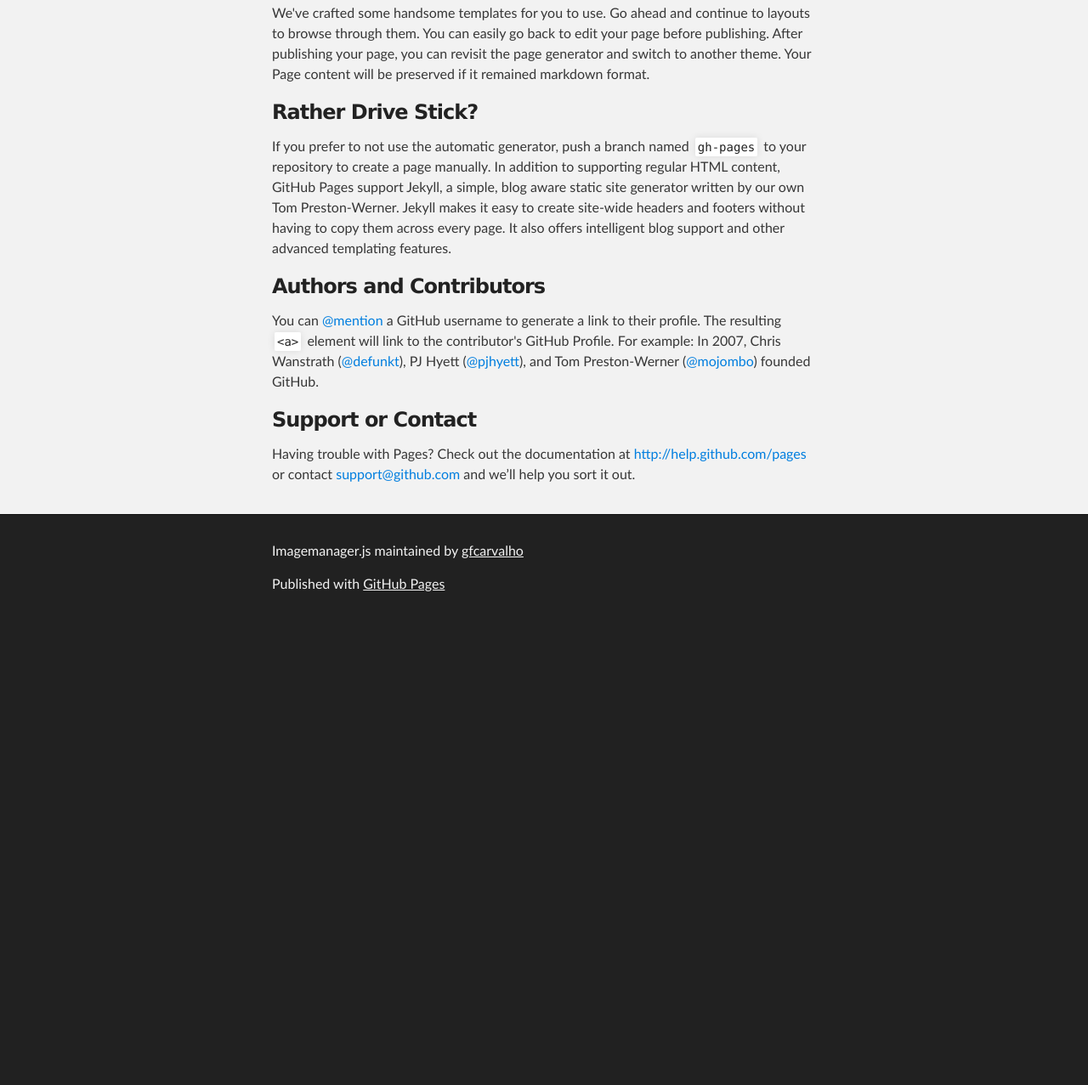
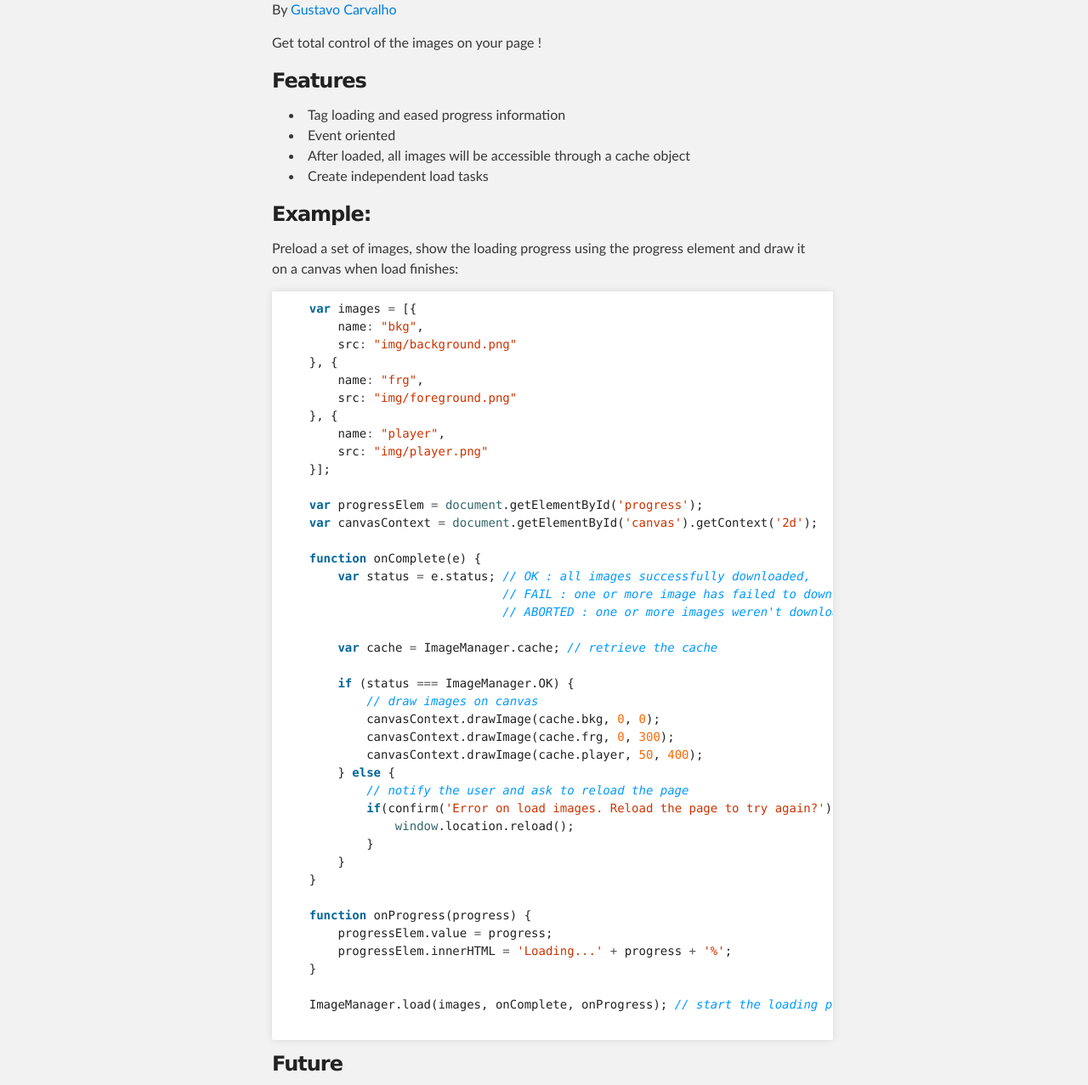
Before and after one commit to gfcarvalho/image-manager.js, a plain HTML site: page index.html in a window 1280 px wide. Shown: the part 694-1971 px from the top of the page at 85% size. Before the commit the page ends 1428 px from the top, so only its background shows below. Drawn offline with Linux system fonts and the light colour scheme.

```diff
--- a/index.html
+++ b/index.html
@@ -4,11 +4,11 @@
   <head>
     <meta charset='utf-8' />
     <meta http-equiv="X-UA-Compatible" content="chrome=1" />
-    <meta name="description" content="Imagemanager.js : A easy to use, small and standalone but powerful and complex library that gives you amazing control of your image assets by preloading, caching and managing it." />
+    <meta name="description" content="ImageManager.js : An easy to use, small and standalone but powerful and complex library that gives you amazing control of your image assets by preloading, caching and managing it." />
 
     <link rel="stylesheet" type="text/css" media="screen" href="stylesheets/stylesheet.css">
 
-    <title>Imagemanager.js</title>
+    <title>ImageManager.js</title>
   </head>
 
   <body>
@@ -18,8 +18,8 @@
         <header class="inner">
           <a id="forkme_banner" href="https://github.com/gfcarvalho/ImageManager.js">View on GitHub</a>
 
-          <h1 id="project_title">Imagemanager.js</h1>
-          <h2 id="project_tagline">A easy to use, small and standalone but powerful and complex library that gives you amazing control of your image assets by preloading, caching and managing it.</h2>
+          <h1 id="project_title">ImageManager.js</h1>
+          <h2 id="project_tagline">An easy to use, small and standalone but powerful and complex library that gives you amazing control of your image assets by preloading, caching and managing it.</h2>
 
             <section id="downloads">
               <a class="zip_download_link" href="https://github.com/gfcarvalho/ImageManager.js/zipball/master">Download this project as a .zip file</a>
@@ -32,57 +32,101 @@
     <div id="main_content_wrap" class="outer">
       <section id="main_content" class="inner">
         <h3>
-<a name="image-manager" class="anchor" href="#image-manager"><span class="octicon octicon-link"></span></a>Image Manager</h3>
+<a name="imagemanagerjs" class="anchor" href="#imagemanagerjs"><span class="octicon octicon-link"></span></a>ImageManager.js</h3>
 
-<p>This automatic page generator is the easiest way to create beautiful pages for all of your projects. Author your page content here using GitHub Flavored Markdown, select a template crafted by a designer, and publish. After your page is generated, you can check out the new branch:</p>
+<p><a href="https://codeclimate.com/github/gfcarvalho/ImageManager.js"><img src="https://codeclimate.com/github/gfcarvalho/ImageManager.js.png" alt="Code Climate"></a></p>
 
-<pre><code>$ cd your_repo_root/repo_name
-$ git fetch origin
-$ git checkout gh-pages
-</code></pre>
+<p>By <a href="@gfcarvalho">Gustavo Carvalho</a></p>
 
-<p>If you're using the GitHub for Mac, simply sync your repository and you'll see the new branch.</p>
+<p>Get total control of the images on your page !</p>
 
 <h3>
-<a name="designer-templates" class="anchor" href="#designer-templates"><span class="octicon octicon-link"></span></a>Designer Templates</h3>
+<a name="features" class="anchor" href="#features"><span class="octicon octicon-link"></span></a>Features</h3>
 
-<p>We've crafted some handsome templates for you to use. Go ahead and continue to layouts to browse through them. You can easily go back to edit your page before publishing. After publishing your page, you can revisit the page generator and switch to another theme. Your Page content will be preserved if it remained markdown format.</p>
+<ul>
+<li>Tag loading and eased progress information</li>
+<li>Event oriented</li>
+<li>After loaded, all images will be accessible through a cache object</li>
+<li>Create independent load tasks</li>
+</ul><h3>
+<a name="example" class="anchor" href="#example"><span class="octicon octicon-link"></span></a>Example:</h3>
+
+<p>Preload a set of images, show the loading progress using the progress element and draw it on a canvas when load finishes:</p>
+
+<div class="highlight highlight-js"><pre>    <span class="kd">var</span> <span class="nx">images</span> <span class="o">=</span> <span class="p">[{</span>
+        <span class="nx">name</span><span class="o">:</span> <span class="s2">"bkg"</span><span class="p">,</span>
+        <span class="nx">src</span><span class="o">:</span> <span class="s2">"img/background.png"</span>
+    <span class="p">},</span> <span class="p">{</span>
+        <span class="nx">name</span><span class="o">:</span> <span class="s2">"frg"</span><span class="p">,</span>
+        <span class="nx">src</span><span class="o">:</span> <span class="s2">"img/foreground.png"</span>
+    <span class="p">},</span> <span class="p">{</span>
+        <span class="nx">name</span><span class="o">:</span> <span class="s2">"player"</span><span class="p">,</span>
+        <span class="nx">src</span><span class="o">:</span> <span class="s2">"img/player.png"</span>
+    <span class="p">}];</span>
+
+    <span class="kd">var</span> <span class="nx">progressElem</span> <span class="o">=</span> <span class="nb">document</span><span class="p">.</span><span class="nx">getElementById</span><span class="p">(</span><span class="s1">'progress'</span><span class="p">);</span>
+    <span class="kd">var</span> <span class="nx">canvasContext</span> <span class="o">=</span> <span class="nb">document</span><span class="p">.</span><span class="nx">getElementById</span><span class="p">(</span><span class="s1">'canvas'</span><span class="p">).</span><span class="nx">getContext</span><span class="p">(</span><span class="s1">'2d'</span><span class="p">);</span>
+
+    <span class="kd">function</span> <span class="nx">onComplete</span><span class="p">(</span><span class="nx">e</span><span class="p">)</span> <span class="p">{</span>
+        <span class="kd">var</span> <span class="nx">status</span> <span class="o">=</span> <span class="nx">e</span><span class="p">.</span><span class="nx">status</span><span class="p">;</span> <span class="c1">// OK : all images successfully downloaded,</span>
+                               <span class="c1">// FAIL : one or more image has failed to download      </span>
+                               <span class="c1">// ABORTED : one or more images weren't downloaded because user clicked on X button</span>
+
+        <span class="kd">var</span> <span class="nx">cache</span> <span class="o">=</span> <span class="nx">ImageManager</span><span class="p">.</span><span class="nx">cache</span><span class="p">;</span> <span class="c1">// retrieve the cache</span>
+
+        <span class="k">if</span> <span class="p">(</span><span class="nx">status</span> <span class="o">===</span> <span class="nx">ImageManager</span><span class="p">.</span><span class="nx">OK</span><span class="p">)</span> <span class="p">{</span>
+            <span class="c1">// draw images on canvas</span>
+            <span class="nx">canvasContext</span><span class="p">.</span><span class="nx">drawImage</span><span class="p">(</span><span class="nx">cache</span><span class="p">.</span><span class="nx">bkg</span><span class="p">,</span> <span class="mi">0</span><span class="p">,</span> <span class="mi">0</span><span class="p">);</span>
+            <span class="nx">canvasContext</span><span class="p">.</span><span class="nx">drawImage</span><span class="p">(</span><span class="nx">cache</span><span class="p">.</span><span class="nx">frg</span><span class="p">,</span> <span class="mi">0</span><span class="p">,</span> <span class="mi">300</span><span class="p">);</span>
+            <span class="nx">canvasContext</span><span class="p">.</span><span class="nx">drawImage</span><span class="p">(</span><span class="nx">cache</span><span class="p">.</span><span class="nx">player</span><span class="p">,</span> <span class="mi">50</span><span class="p">,</span> <span class="mi">400</span><span class="p">);</span>
+        <span class="p">}</span> <span class="k">else</span> <span class="p">{</span>
+            <span class="c1">// notify the user and ask to reload the page</span>
+            <span class="k">if</span><span class="p">(</span><span class="nx">confirm</span><span class="p">(</span><span class="s1">'Error on load images. Reload the page to try again?'</span><span class="p">))</span> <span class="p">{</span>
+                <span class="nb">window</span><span class="p">.</span><span class="nx">location</span><span class="p">.</span><span class="nx">reload</span><span class="p">();</span>
+            <span class="p">}</span>
+        <span class="p">}</span>
+    <span class="p">}</span>
+
+    <span class="kd">function</span> <span class="nx">onProgress</span><span class="p">(</span><span class="nx">progress</span><span class="p">)</span> <span class="p">{</span>
+        <span class="nx">progressElem</span><span class="p">.</span><span class="nx">value</span> <span class="o">=</span> <span class="nx">progress</span><span class="p">;</span>
+        <span class="nx">progressElem</span><span class="p">.</span><span class="nx">innerHTML</span> <span class="o">=</span> <span class="s1">'Loading...'</span> <span class="o">+</span> <span class="nx">progress</span> <span class="o">+</span> <span class="s1">'%'</span><span class="p">;</span>
+    <span class="p">}</span>
+
+    <span class="nx">ImageManager</span><span class="p">.</span><span class="nx">load</span><span class="p">(</span><span class="nx">images</span><span class="p">,</span> <span class="nx">onComplete</span><span class="p">,</span> <span class="nx">onProgress</span><span class="p">);</span> <span class="c1">// start the loading process</span>
+
+</pre></div>
 
 <h3>
-<a name="rather-drive-stick" class="anchor" href="#rather-drive-stick"><span class="octicon octicon-link"></span></a>Rather Drive Stick?</h3>
+<a name="future" class="anchor" href="#future"><span class="octicon octicon-link"></span></a>Future</h3>
 
-<p>If you prefer to not use the automatic generator, push a branch named <code>gh-pages</code> to your repository to create a page manually. In addition to supporting regular HTML content, GitHub Pages support Jekyll, a simple, blog aware static site generator written by our own Tom Preston-Werner. Jekyll makes it easy to create site-wide headers and footers without having to copy them across every page. It also offers intelligent blog support and other advanced templating features.</p>
-
-<h3>
-<a name="authors-and-contributors" class="anchor" href="#authors-and-contributors"><span class="octicon octicon-link"></span></a>Authors and Contributors</h3>
-
-<p>You can <a href="https://github.com/blog/821" class="user-mention">@mention</a> a GitHub username to generate a link to their profile. The resulting <code>&lt;a&gt;</code> element will link to the contributor's GitHub Profile. For example: In 2007, Chris Wanstrath (<a href="https://github.com/defunkt" class="user-mention">@defunkt</a>), PJ Hyett (<a href="https://github.com/pjhyett" class="user-mention">@pjhyett</a>), and Tom Preston-Werner (<a href="https://github.com/mojombo" class="user-mention">@mojombo</a>) founded GitHub.</p>
+<p>Online documentation and much more examples will come soon.</p>
 
 <h3>
 <a name="support-or-contact" class="anchor" href="#support-or-contact"><span class="octicon octicon-link"></span></a>Support or Contact</h3>
 
-<p>Having trouble with Pages? Check out the documentation at <a href="http://help.github.com/pages">http://help.github.com/pages</a> or contact <a href="mailto:support@github.com">support@github.com</a> and we’ll help you sort it out.</p>
+<p>Having trouble with ImageManager.js? Since the online documentation is not ready please contact <a href="mailto:gfcarv@gmail.com">gfcarv@gmail.com</a> and I’ll help you sort it out.</p>
       </section>
     </div>
 
     <!-- FOOTER  -->
     <div id="footer_wrap" class="outer">
       <footer class="inner">
-        <p class="copyright">Imagemanager.js maintained by <a href="https://github.com/gfcarvalho">gfcarvalho</a></p>
+        <p class="copyright">ImageManager.js maintained by <a href="https://github.com/gfcarvalho">gfcarvalho</a></p>
         <p>Published with <a href="http://pages.github.com">GitHub Pages</a></p>
       </footer>
     </div>
 
-    <script>
-  (function(i,s,o,g,r,a,m){i['GoogleAnalyticsObject']=r;i[r]=i[r]||function(){
-  (i[r].q=i[r].q||[]).push(arguments)},i[r].l=1*new Date();a=s.createElement(o),
-  m=s.getElementsByTagName(o)[0];a.async=1;a.src=g;m.parentNode.insertBefore(a,m)
-  })(window,document,'script','//www.google-analytics.com/analytics.js','ga');
+              <script type="text/javascript">
+            var gaJsHost = (("https:" == document.location.protocol) ? "https://ssl." : "http://www.");
+            document.write(unescape("%3Cscript src='" + gaJsHost + "google-analytics.com/ga.js' type='text/javascript'%3E%3C/script%3E"));
+          </script>
+          <script type="text/javascript">
+            try {
+              var pageTracker = _gat._getTracker("UA-49344056-1");
+            pageTracker._trackPageview();
+            } catch(err) {}
+          </script>
 
-  ga('create', 'UA-49344056-1', 'gfcarvalho.github.io');
-  ga('send', 'pageview');
-
-</script>
 
   </body>
 </html>
```
Also changed, not shown: params.json (+1 -1 lines).
